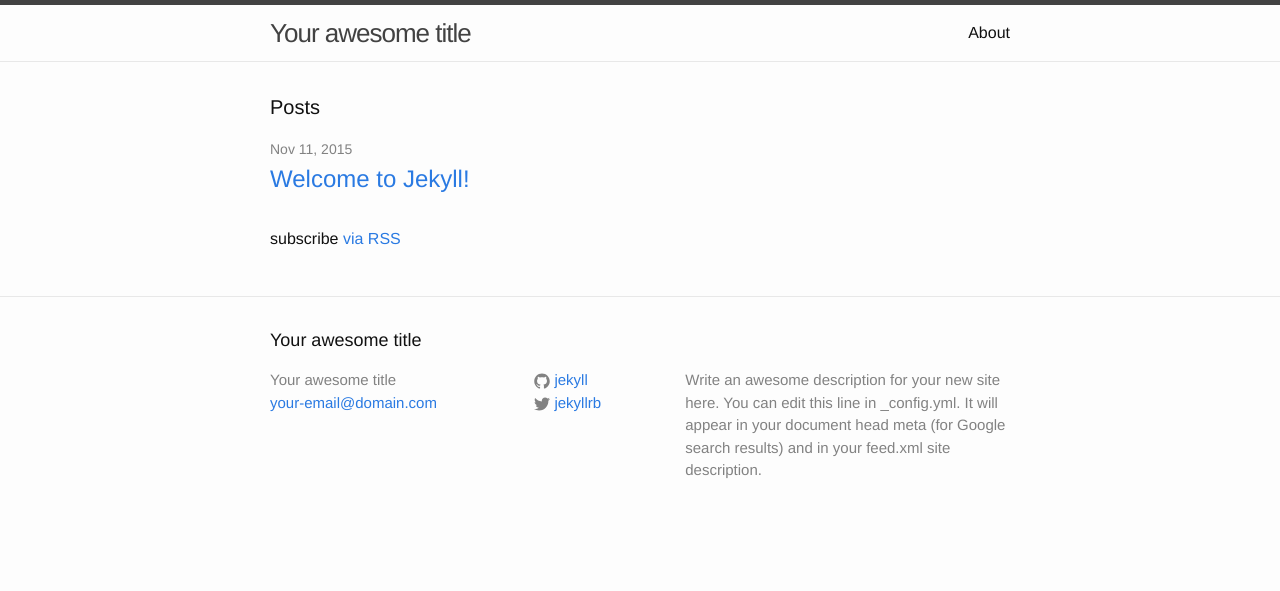
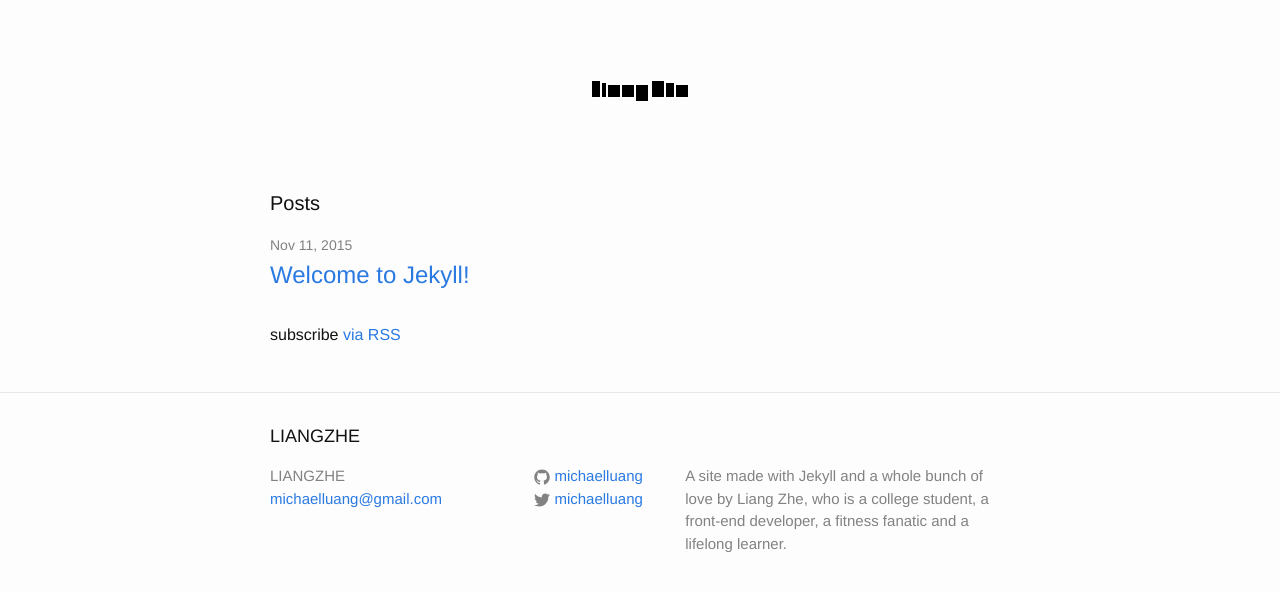
Before and after one commit to michaelluang/michaelluang.github.io, a Jekyll site: the page built from index.html, in a window 1280 px wide. Shown: the top 591 px of the page. Built offline with Jekyll 4.4.1, drawn with Linux system fonts in a browser that asks for light colours.

Commit message:
Site Header

```diff
--- a/_config.yml
+++ b/_config.yml
@@ -6,16 +6,17 @@
 # 'jekyll serve'. If you change this file, please restart the server process.
 
 # Site settings
-title: Your awesome title
-email: your-email@domain.com
+title: LIANGZHE
+email: michaelluang@gmail.com
 description: > # this means to ignore newlines until "baseurl:"
-  Write an awesome description for your new site here. You can edit this
-  line in _config.yml. It will appear in your document head meta (for
-  Google search results) and in your feed.xml site description.
+  A site made with Jekyll and a whole bunch of love by Liang Zhe,
+  who is a college student, a front-end developer, a fitness
+  fanatic and a lifelong learner.
+keywords: Productivity, Creativity, Time Management, JavaScript, Web Development, Front-end Developer
 baseurl: "" # the subpath of your site, e.g. /blog
 url: "http://yourdomain.com" # the base hostname & protocol for your site
-twitter_username: jekyllrb
-github_username:  jekyll
+twitter_username: michaelluang
+github_username:  michaelluang
 
 # Build settings
 markdown: kramdown
--- a/_includes/head.html
+++ b/_includes/head.html
@@ -3,8 +3,9 @@
   <meta http-equiv="X-UA-Compatible" content="IE=edge">
   <meta name="viewport" content="width=device-width, initial-scale=1">
 
-  <title>{% if page.title %}{{ page.title }}{% else %}{{ site.title }}{% endif %}</title>
+  <title>{{site.title}} &#8226; {{ page.title }}</title>
   <meta name="description" content="{% if page.excerpt %}{{ page.excerpt | strip_html | strip_newlines | truncate: 160 }}{% else %}{{ site.description }}{% endif %}">
+  <meta name="keywords" content="{{site.keywords}}">
 
   <link rel="stylesheet" href="{{ "/css/main.css" | prepend: site.baseurl }}">
   <link rel="canonical" href="{{ page.url | replace:'index.html','' | prepend: site.baseurl | prepend: site.url }}">
--- a/_includes/header.html
+++ b/_includes/header.html
@@ -1,27 +1,14 @@
-<header class="site-header">
-
-  <div class="wrapper">
-
-    <a class="site-title" href="{{ site.baseurl }}/">{{ site.title }}</a>
-
-    <nav class="site-nav">
-      <a href="#" class="menu-icon">
-        <svg viewBox="0 0 18 15">
-          <path fill="#424242" d="M18,1.484c0,0.82-0.665,1.484-1.484,1.484H1.484C0.665,2.969,0,2.304,0,1.484l0,0C0,0.665,0.665,0,1.484,0 h15.031C17.335,0,18,0.665,18,1.484L18,1.484z"/>
-          <path fill="#424242" d="M18,7.516C18,8.335,17.335,9,16.516,9H1.484C0.665,9,0,8.335,0,7.516l0,0c0-0.82,0.665-1.484,1.484-1.484 h15.031C17.335,6.031,18,6.696,18,7.516L18,7.516z"/>
-          <path fill="#424242" d="M18,13.516C18,14.335,17.335,15,16.516,15H1.484C0.665,15,0,14.335,0,13.516l0,0 c0-0.82,0.665-1.484,1.484-1.484h15.031C17.335,12.031,18,12.696,18,13.516L18,13.516z"/>
-        </svg>
-      </a>
-
-      <div class="trigger">
-        {% for my_page in site.pages %}
-          {% if my_page.title %}
-          <a class="page-link" href="{{ my_page.url | prepend: site.baseurl }}">{{ my_page.title }}</a>
-          {% endif %}
-        {% endfor %}
-      </div>
-    </nav>
-
-  </div>
-
+<header class="header cf" role="banner">
+  <h1 class="logo">
+    <a href="{{ site.baseurl }}">
+      <span class="l">l</span>
+      <span class="i">i</span>
+      <span class="a">a</span>
+      <span class="n">n</span>
+      <span class="g">g</span>
+      <span class="z">z</span>
+      <span class="h">h</span>
+      <span class="e">e</span>
+    </a>
+  </h1>
 </header>
--- a/_sass/_layout.scss
+++ b/_sass/_layout.scss
@@ -1,94 +1,67 @@
+.site-wrapper {
+    margin: 0 auto;
+    padding: 0 1.38em;
+    max-width: 820px;
+}
 /**
  * Site header
  */
-.site-header {
-    border-top: 5px solid $grey-color-dark;
-    border-bottom: 1px solid $grey-color-light;
-    min-height: 56px;
-
-    // Positioning context for the mobile navigation icon
+$unit: 4px;
+@mixin logo($wid, $hei){
+  width: $wid;
+  height: $hei;
+}
+.header {
+  padding: 4.14em 20px 2.76em;
+}
+.logo {
+  width: 24 * $unit;
+  margin: 0 auto;
+  a {
+    display: inline-block;
     position: relative;
-}
-
-.site-title {
-    font-size: 26px;
-    font-weight: 300;
-    line-height: 56px;
-    letter-spacing: -1px;
-    margin-bottom: 0;
-    float: left;
-
-    &,
-    &:visited {
-        color: $grey-color-dark;
+    overflow: hidden;
+    height: 5 * $unit;
+    &:hover span {
+      background: #f00;
     }
   }
-
-.site-nav {
-    float: right;
-    line-height: 56px;
-
-    .menu-icon {
-        display: none;
+  span {
+    display: inline-block;
+    float: left;
+    text-indent: -9999px;
+    margin-right: $unit / 2;
+    margin-top: $unit;
+    background: #000;
   }
-
-    .page-link {
-        color: $text-color;
-        line-height: $base-line-height;
-
-        // Gaps between nav items, but not on the last one
-        &:not(:last-child) {
-            margin-right: 20px;
+  .l {
+    @include logo(2 * $unit, 4 * $unit);
+    margin-top: 0;
   }
+  .i {
+    @include logo(1 * $unit, 3.5 * $unit);
+    margin-top: 0.5 * $unit;
   }
-
-    @include media-query($on-palm) {
-        position: absolute;
-        top: 9px;
-        right: $spacing-unit / 2;
-        background-color: $background-color;
-        border: 1px solid $grey-color-light;
-        border-radius: 5px;
-        text-align: right;
-
-        .menu-icon {
-            display: block;
-            float: right;
-            width: 36px;
-            height: 26px;
-            line-height: 0;
-            padding-top: 10px;
-            text-align: center;
-
-            > svg {
-                width: 18px;
-                height: 15px;
-
-                path {
-                    fill: $grey-color-dark;
+  .a,
+  .n,
+  .e {
+    @include logo(3 * $unit, 3 * $unit);
   }
+  .g {
+    @include logo(3 * $unit, 4 * $unit);
+    margin-bottom: 0px;
+    margin-right: $unit;
   }
+  .z {
+    @include logo(3 * $unit, 4 * $unit);
+    margin-top: 0;
   }
-
-        .trigger {
-            clear: both;
-            display: none;
+  .h {
+    @include logo(2 * $unit, 3.5 * $unit);
+    margin-top: 0.5 * $unit;
   }
-
-        &:hover .trigger {
-            display: block;
-            padding-bottom: 5px;
-        }
-
-        .page-link {
-            display: block;
-            padding: 5px 10px;
-
-            &:not(:last-child) {
+  .e {
     margin-right: 0;
-            }
-            margin-left: 20px;
-        }
   }
 }
 
--- a/index.html
+++ b/index.html
@@ -1,5 +1,6 @@
 ---
 layout: default
+title: Home
 ---
 
 <div class="home">
```
Also changed, not shown: 1 other file. Lines whose indentation alone changed are shown as unchanged.
